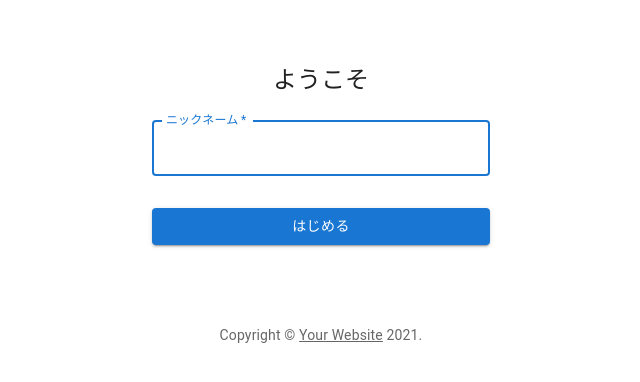
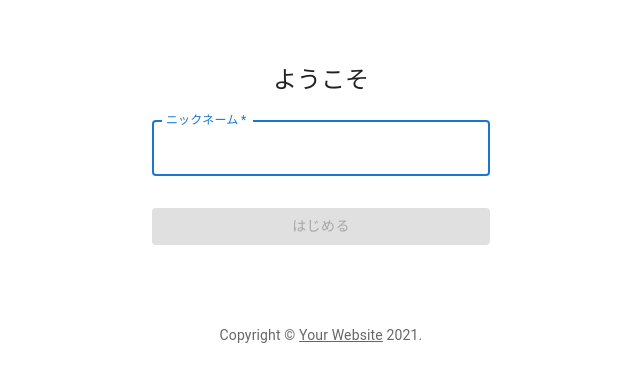
Before and after one commit to goto-nao/idobatakaigi, a React (Create React App) app: page / in a window 1280 px wide. Shown: the top 382 px of the page, without its empty margins (319-959 px from the left). Built offline with nearby package versions, Linux system fonts and the light colour scheme.

Commit message:
setName by clicking button

```diff
--- a/src/components/SignIn.js
+++ b/src/components/SignIn.js
@@ -1,5 +1,5 @@
 
-import * as React from 'react';
+import React,{useEffect,useState} from 'react';
 import Button from '@mui/material/Button';
 import CssBaseline from '@mui/material/CssBaseline';
 import TextField from '@mui/material/TextField';
@@ -34,7 +34,15 @@
       password: data.get('password'),
     });
   };
+  // eslint-disable-next-line
+  const [disabled,setDisabled] = useState(true);
+  const [string,setString]=useState('');
+  console.log(string);
 
+  useEffect(()=>{
+    const disabled = string==='';
+    setDisabled(disabled)
+  },[string])
   return (
     <ThemeProvider theme={theme}>
       <Container component="main" maxWidth="xs">
@@ -59,12 +67,14 @@
               label="ニックネーム"
               name="name"
               autoFocus
+              onChange={(e)=>setString(e.target.value)}
             />
             <Button
               type="submit"
               fullWidth
               variant="contained"
               sx={{ mt: 3, mb: 2 }}
+              disabled={disabled}
             >
               はじめる
             </Button>
```
